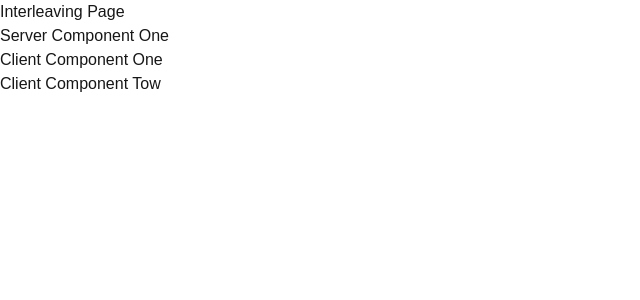
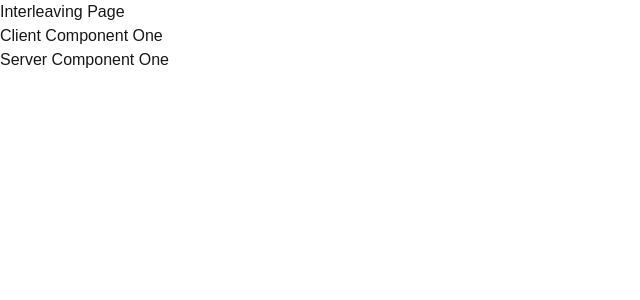
Before and after one commit to magda5281/nextjs-rendering-demo, a Next.js app: page /interleaving in a window 1280 px wide. Shown: the top 300 px of the page, without its empty margins (0-640 px from the left). Built offline with nearby package versions, Linux system fonts and the light colour scheme.

Commit message:
Rendering Sc in CC

```diff
--- a/src/app/interleaving/page.tsx
+++ b/src/app/interleaving/page.tsx
@@ -1,10 +1,13 @@
+import ClientComponentOne from '@/components/client-component-one';
 import ServerComponentOne from '@/components/server-component-one';
 
 export default function InterleavingPage() {
  return (
   <>
    <h1>Interleaving Page</h1>
-   <ServerComponentOne />
+   <ClientComponentOne>
+    <ServerComponentOne />
+   </ClientComponentOne>
   </>
  );
 }
--- a/src/components/client-component-one.tsx
+++ b/src/components/client-component-one.tsx
@@ -1,13 +1,16 @@
 'use client';
 import { useState } from 'react';
-import ClientComponentTwo from './client-component-two';
+import React, { ReactNode } from 'react';
 
-export default function ClientComponentOne() {
+interface Props {
+ children: ReactNode;
+}
+export default function ClientComponentOne({ children }: Props) {
  const [name, setName] = useState('Batman');
  return (
   <>
    <h1>Client Component One</h1>
-   <ClientComponentTwo />
+   {children}
   </>
  );
 }
--- a/src/components/server-component-one.tsx
+++ b/src/components/server-component-one.tsx
@@ -1,12 +1,10 @@
 import fs from 'fs';
 
-import ClientComponentOne from './client-component-one';
 export default function ServerComponentOne() {
  fs.readFileSync('src/components/server-component-one.tsx', 'utf-8');
  return (
   <>
    <h1>Server Component One</h1>
-   <ClientComponentOne />
   </>
  );
 }
```
